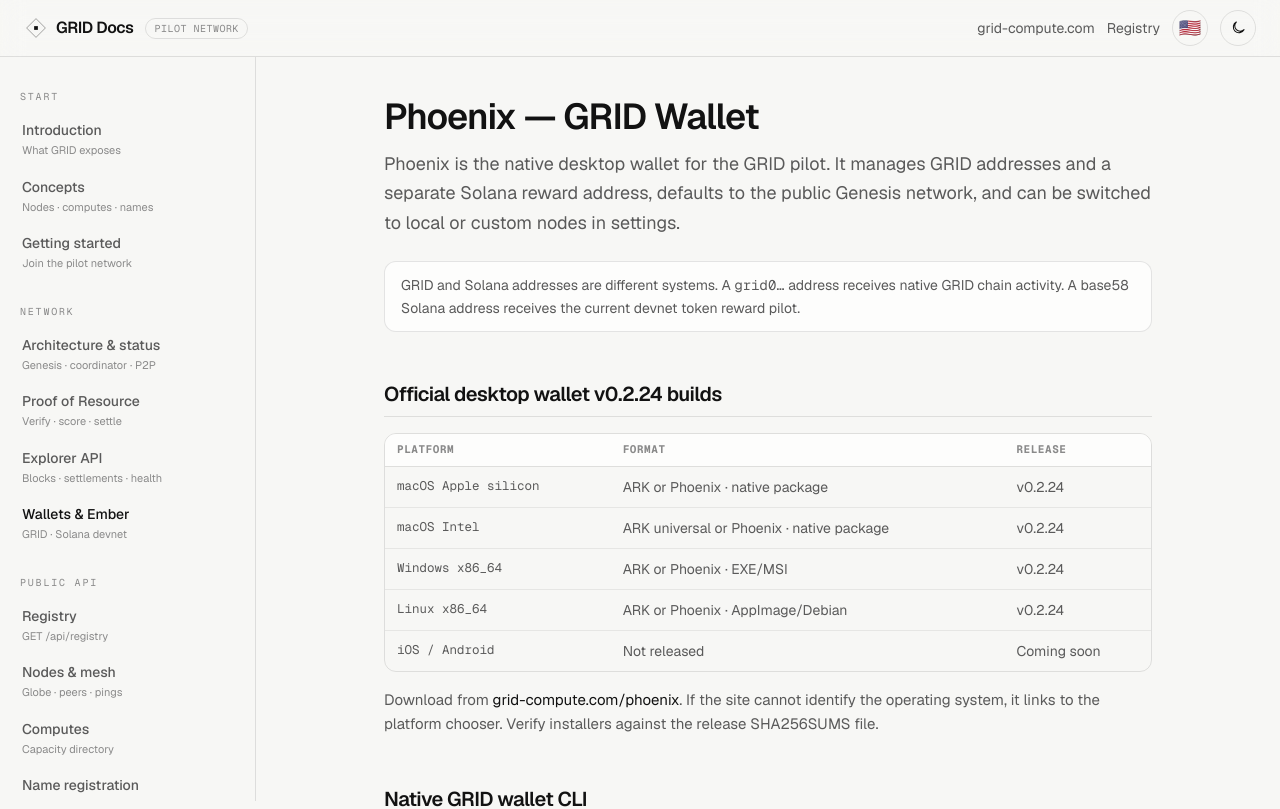
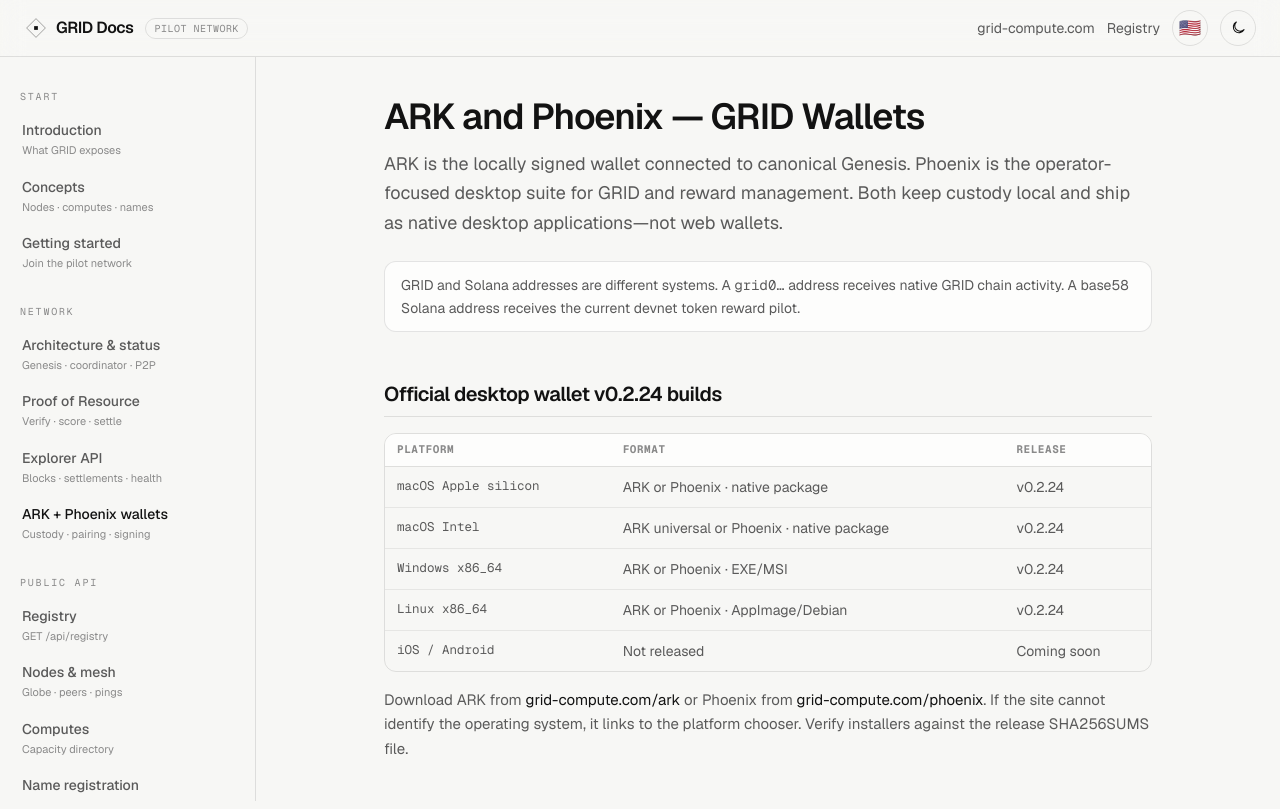
Before and after one commit to Caraveo/grid-site, a Next.js app: page /docs/wallets in a window 1280 px wide. Shown: the top 809 px of the page. Built offline with nearby package versions, Linux system fonts and the light colour scheme.

Commit message:
docs: explain ARK and Phoenix wallet roles

```diff
--- a/src/app/docs/wallets/page.tsx
+++ b/src/app/docs/wallets/page.tsx
@@ -2,19 +2,20 @@
 import { H1, H2, Lead, Note, P, Table, Ul } from "@/components/docs/DocsChrome";
 
 export const metadata = {
-  title: "Phoenix — GRID Wallet",
+  title: "ARK and Phoenix — GRID Wallets",
   description:
-    "Use Phoenix and the GRID CLI to manage GRID addresses and Solana devnet reward wallets safely.",
+    "Use ARK, Phoenix, and the GRID CLI to manage GRID addresses and reward wallets safely.",
 };
 
 export default function WalletsDocsPage() {
   return (
     <>
-      <H1>Phoenix — GRID Wallet</H1>
+      <H1>ARK and Phoenix — GRID Wallets</H1>
       <Lead>
-        Phoenix is the native desktop wallet for the GRID pilot. It manages GRID
-        addresses and a separate Solana reward address, defaults to the public
-        Genesis network, and can be switched to local or custom nodes in settings.
+        ARK is the locally signed wallet connected to canonical Genesis. Phoenix
+        is the operator-focused desktop suite for GRID and reward management.
+        Both keep custody local and ship as native desktop applications—not web
+        wallets.
       </Lead>
 
       <Note>
@@ -36,7 +37,14 @@
         ]}
       />
       <P>
-        Download from{" "}
+        Download ARK from{" "}
+        <a
+          className="text-foreground underline-offset-2 hover:underline"
+          href="https://grid-compute.com/ark"
+        >
+          grid-compute.com/ark
+        </a>
+        {" "}or Phoenix from{" "}
         <a
           className="text-foreground underline-offset-2 hover:underline"
           href="https://grid-compute.com/phoenix"
--- a/src/lib/docs-nav.ts
+++ b/src/lib/docs-nav.ts
@@ -51,8 +51,8 @@
       },
       {
         href: "/docs/wallets",
-        label: "Wallets & Ember",
-        hint: "GRID · Solana devnet",
+        label: "ARK + Phoenix wallets",
+        hint: "Custody · pairing · signing",
       },
     ],
   },
```
